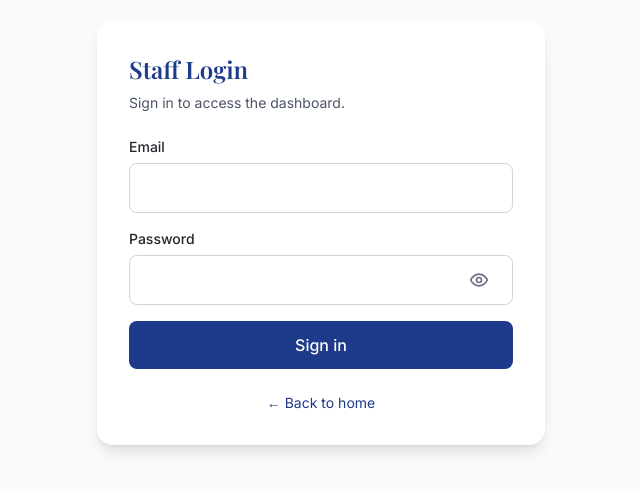
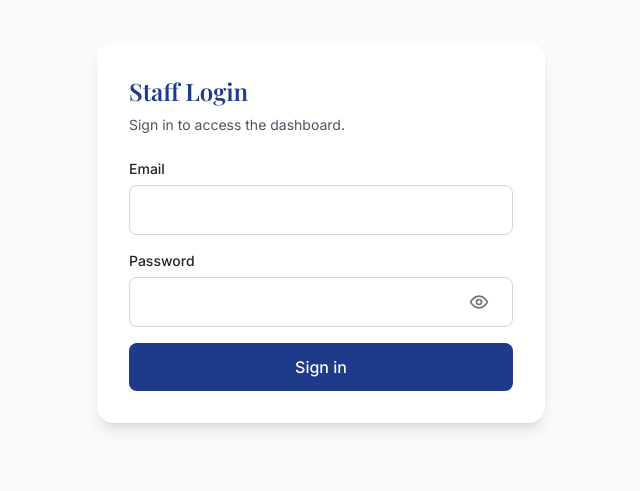
Before and after one commit to IamDejman/kreastol, a Next.js app: page /login in a window 1280 px wide. Shown: the part 167-658 px from the top of the page, without its empty margins (319-959 px from the left). Built offline with nearby package versions, Linux system fonts and the light colour scheme; no server answers; the database is empty; a web font is replaced by a local one.

Commit message:
chore: Remove back to home link from login page and silence seed logs

```diff
--- a/src/app/login/page.tsx
+++ b/src/app/login/page.tsx
@@ -2,7 +2,6 @@
 
 import { Suspense, useEffect, useState } from "react";
 import { useSearchParams } from "next/navigation";
-import Link from "next/link";
 import { LoginForm } from "@/components/auth/LoginForm";
 
 function LoginPageContent() {
@@ -65,11 +64,6 @@ function LoginPageContent() {
         <div className="mt-6">
           <LoginForm />
         </div>
-        <p className="mt-6 text-center text-sm text-gray-500">
-          <Link href="/" className="text-primary hover:underline">
-            ← Back to home
-          </Link>
-        </p>
       </div>
     </div>
   );
--- a/src/lib/services/seedService.ts
+++ b/src/lib/services/seedService.ts
@@ -17,7 +17,6 @@ export async function seedDefaultUsers(): Promise<void> {
             password: user.password,
             role: user.role,
           });
-          console.log(`Seeded default user: ${user.email}`);
         } catch (createError: any) {
           // Ignore duplicate key errors (user might have been created between check and insert)
           // Also ignore errors about user already existing (API now returns 200 for existing users)
@@ -26,14 +25,13 @@ export async function seedDefaultUsers(): Promise<void> {
             createError?.message?.includes("already exists") ||
             createError?.code === "23505"
           ) {
-            console.log(`User ${user.email} already exists, skipping`);
+            // Silently skip - user already exists
           } else {
             console.error(`Error creating user ${user.email}:`, createError);
           }
         }
-      } else {
-        console.log(`User ${user.email} already exists, skipping`);
       }
+      // Silently skip if user already exists
     }
   } catch (error) {
     console.error("Error seeding default users:", error);
```
